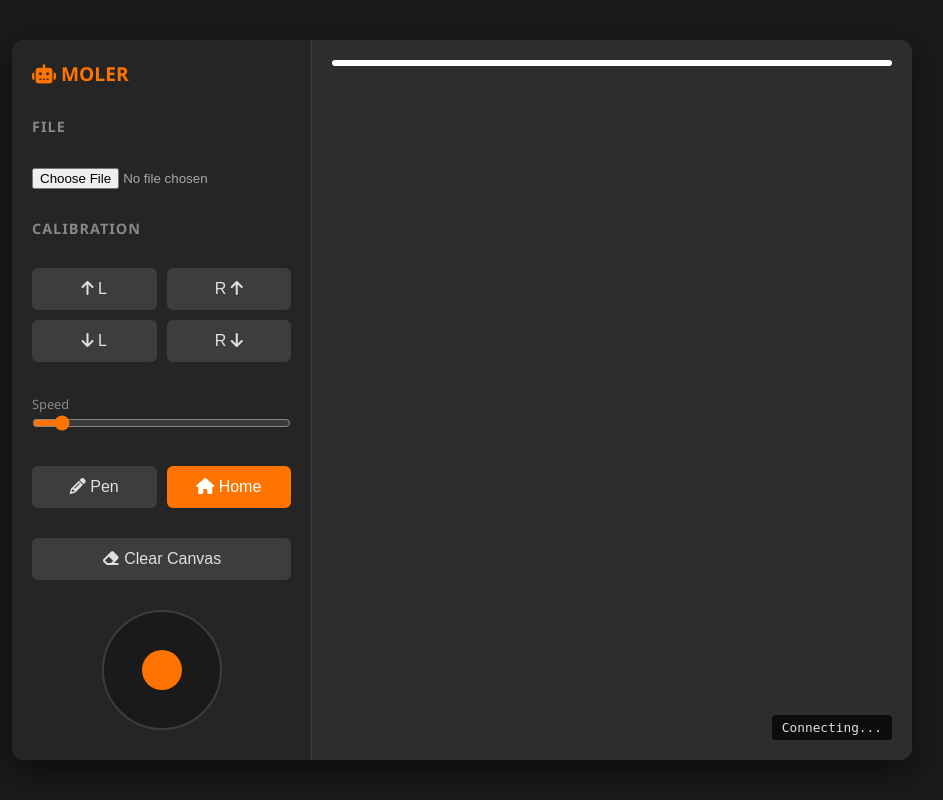
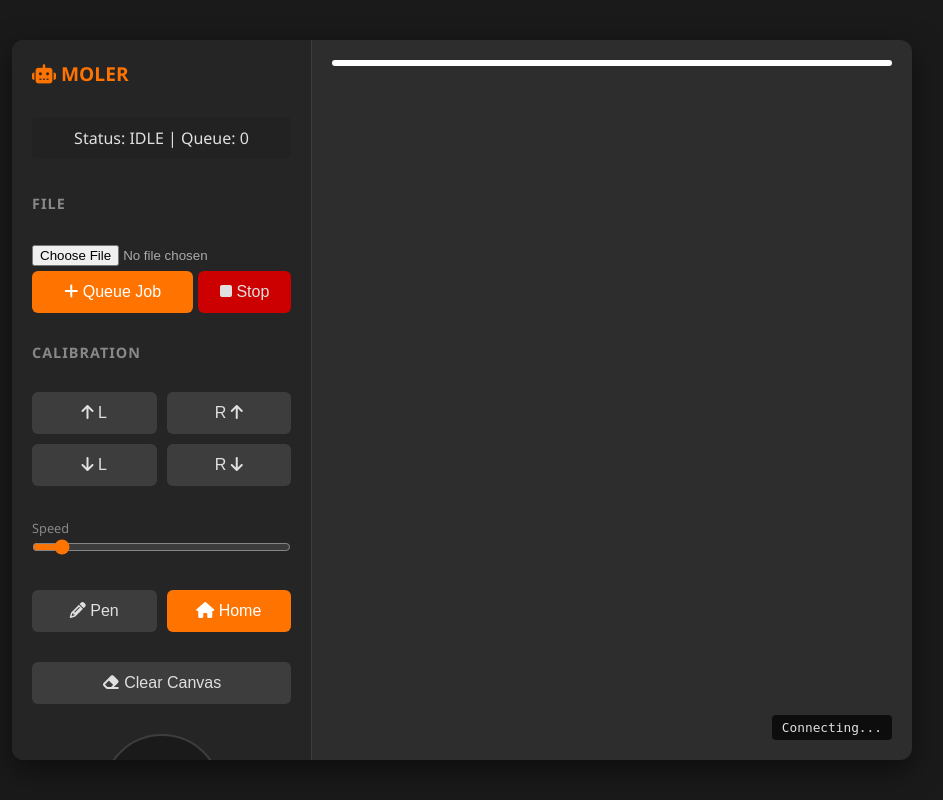
Before and after one commit to jgygax/MOLER, a Flask app: page / in a window 1280 px wide. Shown: the whole page, without its empty margins (178-1121 px from the left). Run offline with Flask 3, Linux system fonts and the light colour scheme; some libraries are stand-ins or nearby versions.

Commit message:
feat: width instead of z positioN

```diff
--- a/app.py
+++ b/app.py
@@ -3,14 +3,14 @@ from flask import Flask, request, jsonify, render_template
 from flask_socketio import SocketIO, emit
 import yaml
 import os
-from plot.plot import plot_from_file
+from plot.plot import plot_pattern
 from plot import calibrate
 from plot.vplotter import VPlotter
 import threading
 import cv2
 import base64
 import time
-
+import queue
 from dotenv import load_dotenv
 
 load_dotenv()
@@ -30,8 +30,46 @@ app.plotter = None
 
 socketio = SocketIO(app, cors_allowed_origins="*", async_mode="threading")
 os.makedirs(app.config["UPLOAD_FOLDER"], exist_ok=True)
+
+# Job Queue & Status Globals
+job_queue = queue.Queue()
+current_job_stop_event = None
+is_processing_job = False
+
 thread = None
 thread_lock = threading.Lock()
+
+
+def job_worker():
+    """Background thread to process plot jobs from the queue."""
+    global current_job_stop_event, is_processing_job
+    while True:
+        try:
+            job_data = job_queue.get()
+            if app.plotter:
+                is_processing_job = True
+                current_job_stop_event = threading.Event()
+                logger.info("Starting queued job")
+                try:
+                    plot_pattern(
+                        app.plotter, job_data, stop_event=current_job_stop_event
+                    )
+                except Exception as e:
+                    logger.error(f"Error executing job: {e}")
+                finally:
+                    is_processing_job = False
+                    current_job_stop_event = None
+                    logger.info("Job finished or cancelled")
+            else:
+                logger.warning("Plotter not ready, skipping job")
+            job_queue.task_done()
+        except Exception as e:
+            logger.error(f"Worker thread error: {e}")
+
+
+# Start the worker thread
+worker_thread = threading.Thread(target=job_worker, daemon=True)
+worker_thread.start()
 
 
 def background_status_thread():
@@ -43,18 +81,18 @@ def background_status_thread():
                     "active": True,
                     "x": plotter_x,
                     "y": plotter_y,
-                    "z": app.plotter.z,
+                    "w": app.plotter.w,
                     "motor_distance": app.plotter.MOTOR_DISTANCE,
                     "bounds": app.config["CANVAS_BOUNDS"],
+                    "queue_size": job_queue.qsize(),
+                    "is_working": is_processing_job,
                 }
-
                 if hasattr(app.plotter, "canvas") and app.plotter.canvas is not None:
                     try:
                         _, buffer = cv2.imencode(".jpg", app.plotter.canvas)
                         state["canvas"] = base64.b64encode(buffer).decode("utf-8")
                     except Exception as e:
                         logger.error(f"Error encoding canvas: {e}")
-
                 socketio.emit("status_update", state)
             except Exception as e:
                 logger.warning(e)
@@ -78,10 +116,13 @@ def handle_disconnect():
 
 @socketio.on("move_manual")
 def handle_move_manual(data):
+    if is_processing_job:
+        logger.warning("Ignored manual move while printing")
+        return
+
     direction = data.get("direction")
     speed = int(data.get("speed", 100))
     logger.debug(f"Manual move: {direction} speed: {speed}")
-
     if direction in ["left_up", "left_down"]:
         act_speed = speed if direction == "left_up" else -speed
         calibrate.steps_left(act_speed, app.plotter)
@@ -94,26 +135,23 @@ def handle_move_manual(data):
 
 @socketio.on("move_joystick")
 def handle_joystick(data):
-    if app.plotter is None:
+    if app.plotter is None or is_processing_job:
         return
-
-    # Returning data from an event handler acts as an acknowledgement
-    # to the client. We fetch fresh coords before moving.
     delta_x = data.get("x", 0)
     delta_y = data.get("y", 0)
-
     curr_x, curr_y = app.plotter.get_current_coords()
-    app.plotter.move_straight_line(curr_x + delta_x, curr_y + delta_y, app.plotter.z)
-
+    app.plotter.move_straight_line(curr_x + delta_x, curr_y + delta_y, app.plotter.w)
     return {"status": "done", "new_x": curr_x + delta_x, "new_y": curr_y + delta_y}
 
 
 @socketio.on("set_home")
 def handle_home():
+    if is_processing_job:
+        return
     logger.info("Setting Home Position")
     if app.plotter:
         home_x = app.plotter.MOTOR_DISTANCE / 2
-        home_y = 12.5
+        home_y = 125
         app.plotter.set_current_position(home_x, home_y)
 
 
@@ -124,6 +162,21 @@ def handle_clear():
         app.plotter.clear_canvas()
 
 
+@socketio.on("cancel_job")
+def handle_cancel_job():
+    global current_job_stop_event
+    logger.info("Cancel requested")
+
+    # 1. Clear Pending Queue
+    with job_queue.mutex:
+        job_queue.queue.clear()
+
+    # 2. Stop current job if running
+    if is_processing_job and current_job_stop_event:
+        current_job_stop_event.set()
+        logger.info("Sent stop signal to current job")
+
+
 @app.route("/")
 def index():
     return render_template("index.html")
@@ -132,19 +185,16 @@ def index():
 @app.route("/upload", methods=["POST"])
 def upload_file():
     if "file" not in request.files:
-        logger.warning("Upload attempt with no file")
         return jsonify({"error": "No file"}), 400
     file = request.files["file"]
     if file.filename == "" or not file.filename.endswith(".yaml"):
-        logger.warning("Upload attempt with invalid file/extension")
         return jsonify({"error": "Invalid file"}), 400
-
     try:
         content = file.read().decode("utf-8")
         parsed_data = yaml.safe_load(content)
-        logger.info(f"Starting plot from file: {file.filename}")
-        threading.Thread(target=plot_from_file, args=(app.plotter, parsed_data)).start()
-        return jsonify({"status": "Plot started"}), 200
+        job_queue.put(parsed_data)
+        logger.info(f"Job enqueued from file: {file.filename}")
+        return jsonify({"status": "Job enqueued", "queue_size": job_queue.qsize()}), 200
     except Exception as e:
         logger.error(f"Failed to process file: {str(e)}")
         return jsonify({"error": str(e)}), 400
--- a/static/css/style.css
+++ b/static/css/style.css
@@ -73,7 +73,6 @@ input[type="range"] {
 
 .file-upload {
   position: relative;
-  overflow: hidden;
   margin-bottom: 10px;
 }
 
--- a/static/js/main.js
+++ b/static/js/main.js
@@ -1,9 +1,10 @@
 const socket = io();
-let plotterState = { x: 0, y: 0, motor_distance: 0 };
+let plotterState = { x: 0, y: 0, motor_distance: 0, queue_size: 0, is_working: false };
 let canvasBounds = { top: 0, left: 0, right: 0, bottom: 0 };
 
 // Connect & Config
 socket.on('connect', () => console.log('Connected to MOLER'));
+
 socket.on('config', (bounds) => {
     canvasBounds = bounds;
     console.log('Bounds loaded:', bounds);
@@ -13,7 +14,18 @@ socket.on('config', (bounds) => {
 socket.on('status_update', (data) => {
     plotterState = data;
     updateVisuals(data);
+    updateUI(data);
 });
+
+function updateUI(data) {
+    const coords = document.getElementById('coords-info');
+    const queueInfo = document.getElementById('queue-info');
+    const statusText = data.is_working ? 'PLOTTING' : 'IDLE';
+    const statusColor = data.is_working ? 'orange' : 'limegreen';
+
+    coords.innerText = `X: ${data.x.toFixed(1)} Y: ${data.y.toFixed(1)}`;
+    queueInfo.innerHTML = `Status: <span style="color:${statusColor};font-weight:bold">${statusText}</span> | Queue: ${data.queue_size}`;
+}
 
 function updateVisuals(data) {
     const imgMsg = document.getElementById('plotter-feed');
@@ -31,7 +43,6 @@ function updateVisuals(data) {
     // Match canvas to image dimensions exactly
     canvas.width = imgMsg.clientWidth;
     canvas.height = imgMsg.clientHeight;
-
     const ctx = canvas.getContext('2d');
 
     // Scale: Physical Width (cm) -> Visual Width (px)
@@ -40,6 +51,7 @@ function updateVisuals(data) {
     const mx_left = 0;
     const my = 0;
     const mx_right = data.motor_distance * scale;
+
     const px = data.x * scale;
     const py = data.y * scale;
 
@@ -70,18 +82,17 @@ function updateVisuals(data) {
     ctx.fillStyle = data.z !== 0 ? 'blue' : 'red';
     ctx.arc(px, py, 6, 0, Math.PI * 2);
     ctx.fill();
-
-    // Update Info
-    document.getElementById('coords-info').innerText = `X: ${data.x.toFixed(1)} Y: ${data.y.toFixed(1)}`;
 }
 
 // Commands
 function sendManual(direction) {
+    if (plotterState.is_working) return;
     const speed = document.getElementById('speedSlider').value;
     socket.emit('move_manual', { direction, speed });
 }
 
 function goHome() {
+    if (plotterState.is_working) return;
     socket.emit('set_home');
 }
 
@@ -89,12 +100,18 @@ function clearCanvas() {
     socket.emit('clear_canvas');
 }
 
+function cancelJob() {
+    socket.emit('cancel_job');
+}
+
 // File Upload
 async function uploadFile() {
     const file = document.getElementById('fileInput').files[0];
     if (!file) return alert('Select a .yaml file');
+
     const formData = new FormData();
     formData.append('file', file);
+
     try {
         const res = await fetch('/upload', { method: 'POST', body: formData });
         const d = await res.json();
@@ -122,6 +139,9 @@ function initJoystick() {
     window.addEventListener('resize', calcBounds);
 
     const processCommandQueue = (data) => {
+        // If plotting is happening, disable joystick logic
+        if (plotterState.is_working) return;
+
         // If system is busy, store the LATEST command (overwrite old) and return
         if (isBusy) {
             pendingCommand = data;
@@ -144,11 +164,13 @@ function initJoystick() {
     const move = (cx, cy) => {
         let x = cx - bounds.left - center.x;
         let y = cy - bounds.top - center.y;
+
         const dist = Math.sqrt(x * x + y * y);
         if (dist > radius) {
             x = (x / dist) * radius;
             y = (y / dist) * radius;
         }
+
         handle.style.transform = `translate(calc(-50% + ${x}px), calc(-50% + ${y}px))`;
 
         processCommandQueue({
@@ -166,6 +188,7 @@ function initJoystick() {
         handle.addEventListener('mousedown', () => resizing = true);
         document.addEventListener('mouseup', end);
         document.addEventListener('mousemove', e => resizing && move(e.clientX, e.clientY));
+
         handle.addEventListener('touchstart', () => resizing = true);
         document.addEventListener('touchend', end);
         document.addEventListener('touchmove', e => {
--- a/templates/index.html
+++ b/templates/index.html
@@ -3,22 +3,31 @@
 <head>
     <meta charset="UTF-8">
     <meta name="viewport" content="width=device-width, initial-scale=1.0">
-    <title>MOLER MKII</title>
+    <title>MOLER</title>
     <link rel="stylesheet" href="https://cdnjs.cloudflare.com/ajax/libs/font-awesome/6.4.0/css/all.min.css">
     <link rel="stylesheet" href="{{ url_for('static', filename='css/style.css') }}">
     <script src="https://cdnjs.cloudflare.com/ajax/libs/socket.io/4.6.1/socket.io.js"></script>
 </head>
 <body>
-
 <div class="app-container">
     <div class="controls-panel">
         <h1><i class="fas fa-robot"></i> MOLER</h1>
+
+        <div id="queue-info" style="background:#222; padding:10px; border-radius:5px; margin-bottom:15px; text-align:center;">
+            Status: IDLE | Queue: 0
+        </div>
+
         <h2>File</h2>
         <div class="file-upload">
             <input type="file" id="fileInput" accept=".yaml" style="color:#aaa;">
-            <button class="primary" onclick="uploadFile()" style="width:100%; margin-top:5px;">
-                <i class="fas fa-play"></i> Plot Path
-            </button>
+            <div style="display:flex; gap:5px; margin-top:5px;">
+                <button class="primary" onclick="uploadFile()" style="flex:2;">
+                    <i class="fas fa-plus"></i> Queue Job
+                </button>
+                <button class="danger" onclick="cancelJob()" style="flex:1; background:#c00;">
+                    <i class="fas fa-stop"></i> Stop
+                </button>
+            </div>
         </div>
 
         <h2>Calibration</h2>
@@ -28,6 +37,7 @@
             <button onclick="sendManual('left_down')"><i class="fas fa-arrow-down"></i> L</button>
             <button onclick="sendManual('right_down')">R <i class="fas fa-arrow-down"></i></button>
         </div>
+
         <div style="margin-top:10px;">
             <label style="font-size:0.8rem; color:#888;">Speed</label>
             <input type="range" id="speedSlider" min="10" max="1000" value="100">
@@ -55,7 +65,6 @@
         <div class="status-bar" id="coords-info">Connecting...</div>
     </div>
 </div>
-
 <script src="{{ url_for('static', filename='js/main.js') }}"></script>
 </body>
 </html>
```
Also changed, not shown: plot/plot.py (+30 -27 lines), plot/vplotter.py (+35 -42 lines).
